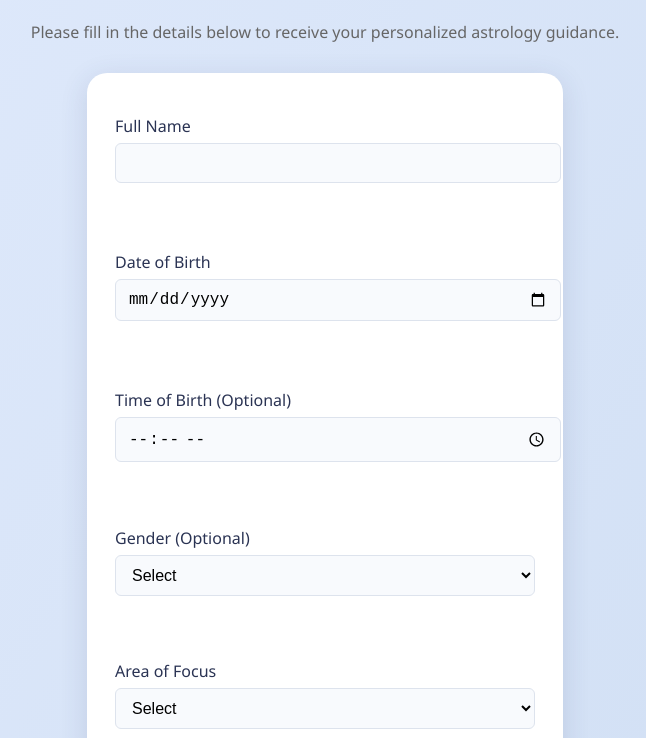
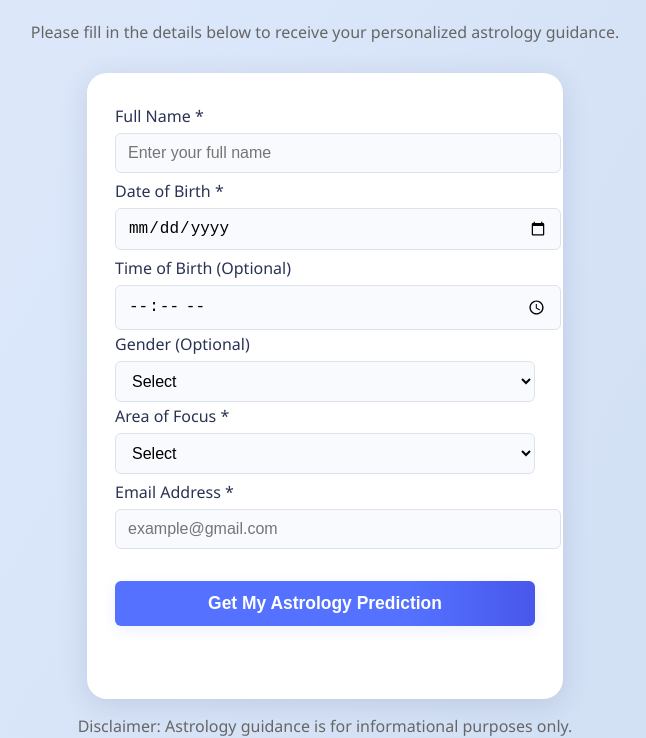
Before and after one commit to Chandan-Mahajan/astrology-prediction-ai, a plain HTML site: page index.html in a window 1280 px wide. Shown: the part 91-829 px from the top of the page, without its empty margins (315-961 px from the left). Drawn offline with Linux system fonts and the light colour scheme.

Commit message:
Refactor form structure and improve labels

```diff
--- a/index.html
+++ b/index.html
@@ -1,5 +1,5 @@
 <!DOCTYPE html>
-<html>
+<html lang="en">
 <head>
   <meta charset="UTF-8">
   <meta name="viewport" content="width=device-width, initial-scale=1.0">
@@ -13,40 +13,36 @@
 
   <form id="astrologyForm" novalidate>
 
-    <label>
-      Full Name
-      <input type="text" id="name" name="name">
+    <div class="form-group">
+      <label>Full Name <span class="required">*</span></label>
+      <input type="text" id="name" placeholder="Enter your full name">
       <span class="error" id="nameError"></span>
-    </label>
-    <br><br>
+    </div>
 
-    <label>
-      Date of Birth
-      <input type="date" id="dob" name="dob">
+    <div class="form-group">
+      <label>Date of Birth <span class="required">*</span></label>
+      <input type="date" id="dob">
       <span class="error" id="dobError"></span>
-    </label>
-    <br><br>
+    </div>
 
-    <label>
-      Time of Birth (Optional)
-      <input type="time" id="time" name="time">
-    </label>
-    <br><br>
+    <div class="form-group">
+      <label>Time of Birth (Optional)</label>
+      <input type="time" id="time">
+    </div>
 
-    <label>
-      Gender (Optional)
-      <select id="gender" name="gender">
+    <div class="form-group">
+      <label>Gender (Optional)</label>
+      <select id="gender">
         <option value="">Select</option>
         <option>Male</option>
         <option>Female</option>
         <option>Prefer not to say</option>
       </select>
-    </label>
-    <br><br>
+    </div>
 
-    <label>
-      Area of Focus
-      <select id="focus" name="focus">
+    <div class="form-group">
+      <label>Area of Focus <span class="required">*</span></label>
+      <select id="focus">
         <option value="">Select</option>
         <option>Career</option>
         <option>Health</option>
@@ -55,21 +51,23 @@
         <option>General Life</option>
       </select>
       <span class="error" id="focusError"></span>
-    </label>
-    <br><br>
+    </div>
 
-    <label>
-      Email Address
-      <input type="email" id="email" name="email">
+    <div class="form-group">
+      <label>Email Address <span class="required">*</span></label>
+      <input type="email" id="email" placeholder="example@gmail.com">
       <span class="error" id="emailError"></span>
-    </label>
-    <br><br>
+    </div>
 
-    <button type="submit">Get Prediction</button>
+    <button type="submit" id="submitBtn">Get My Astrology Prediction</button>
 
+    <p id="status"></p>
   </form>
 
+  <p class="disclaimer">
+    Disclaimer: Astrology guidance is for informational purposes only.
+  </p>
+
   <script src="script.js"></script>
-
 </body>
 </html>
```
